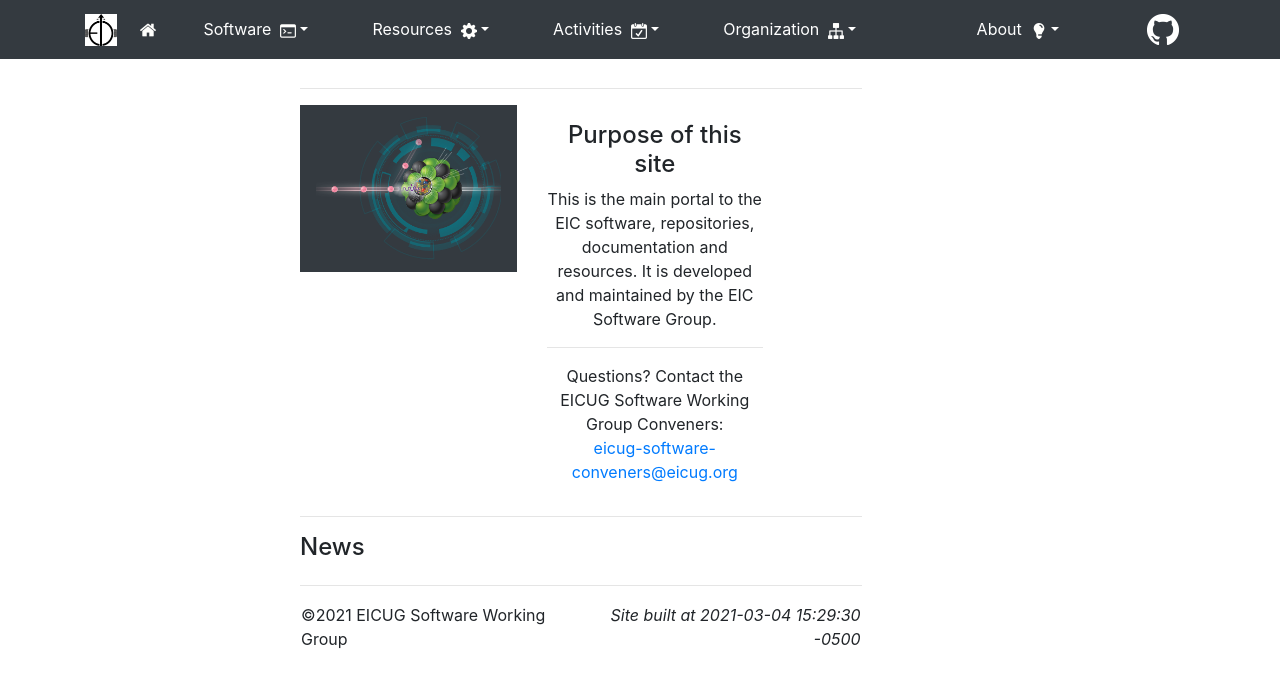
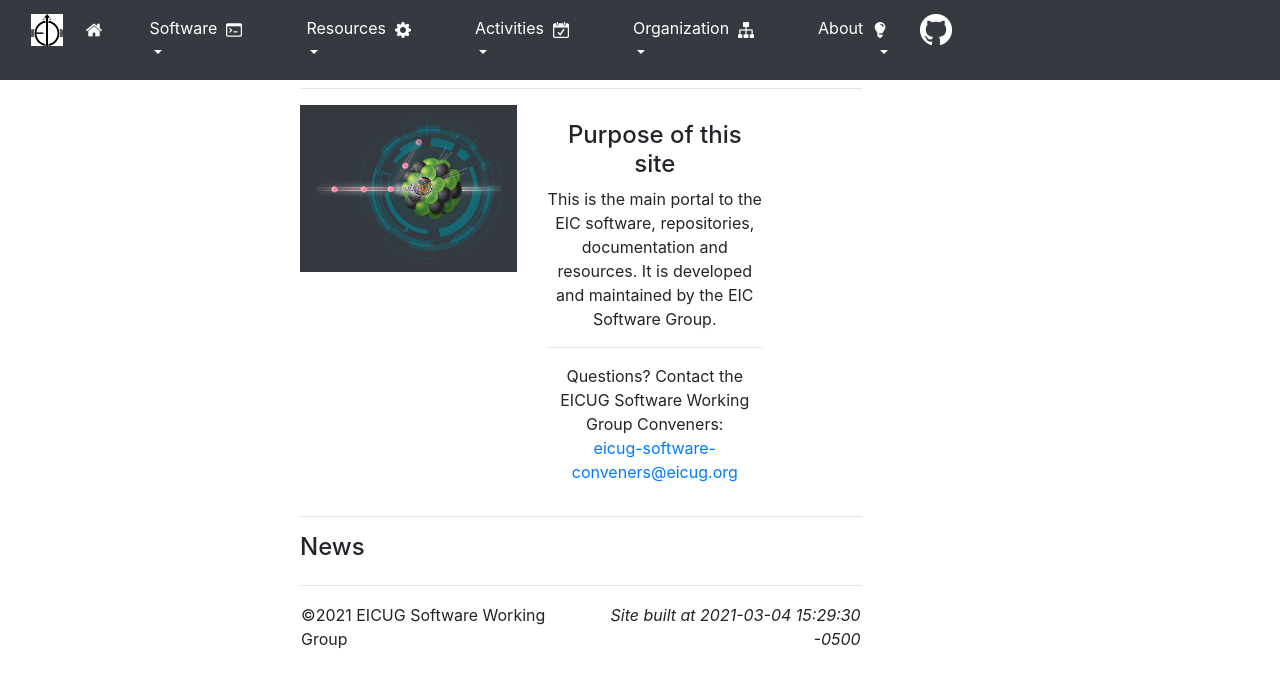
Before and after one commit to kkauder/eic.github.io, a Jekyll site: the page built from index.html, in a window 1280 px wide. Shown: the top 688 px of the page. Built offline with Jekyll 4.4.1, drawn with Linux system fonts in a browser that asks for light colours; nearby versions of some CDN libraries.

Commit message:
Tune-up of the layout to improve rendering of the navigation bar.

```diff
--- a/_includes/layouts/navbar.html
+++ b/_includes/layouts/navbar.html
@@ -1,6 +1,6 @@
-<div class="container-fluid" style="min-width:1000px;padding-right:300px;">
-<nav class="navbar navbar-expand-sm navbar-dark fixed-top bg-dark">
-  <div class="container">
+<div class="container-fluid" style="min-width:800px;padding-right:100px;">
+<nav class="navbar navbar-expand-lg navbar-dark fixed-top bg-dark">
+  <div class="col-lg-9 d-flex">
 
     <a class="navbar-brand" href="{{ '/' | relative_url }}">
       <img src="{{ site.eic_logo | relative_url }}" height="32" width="32">
@@ -18,10 +18,13 @@
 	{% if menu.exclude %}{% continue %}{% endif %}
 	{% if menu.right %}</ul><ul class="navbar-nav mr-auto text-right">{% endif %}
 	{% include layouts/autodrop_data.md what=menu.name %}
+
+	{% if menu.right %}
+	<a class="navbar-brand mr-auto" href="{{ 'https://github.com/eic' | relative_url }}" target="_blank"><img src="{{ '/assets/images/site/GitHub-Mark-Light-32px.png' | relative_url }}" height="32" ></a>{% endif %}
 	{% endfor %}
       </ul>
     </div>
-    <a class="navbar-brand" href="{{ 'https://github.com/eic' | relative_url }}" target="_blank"><img src="{{ '/assets/images/site/GitHub-Mark-Light-32px.png' | relative_url }}" height="32" ></a>
+    <!-- a class="navbar-brand mr-auto" href="{{ 'https://github.com/eic' | relative_url }}" target="_blank"><img src="{{ '/assets/images/site/GitHub-Mark-Light-32px.png' | relative_url }}" height="32" ></a -->
   </div>
 </nav>
 </div>
```
